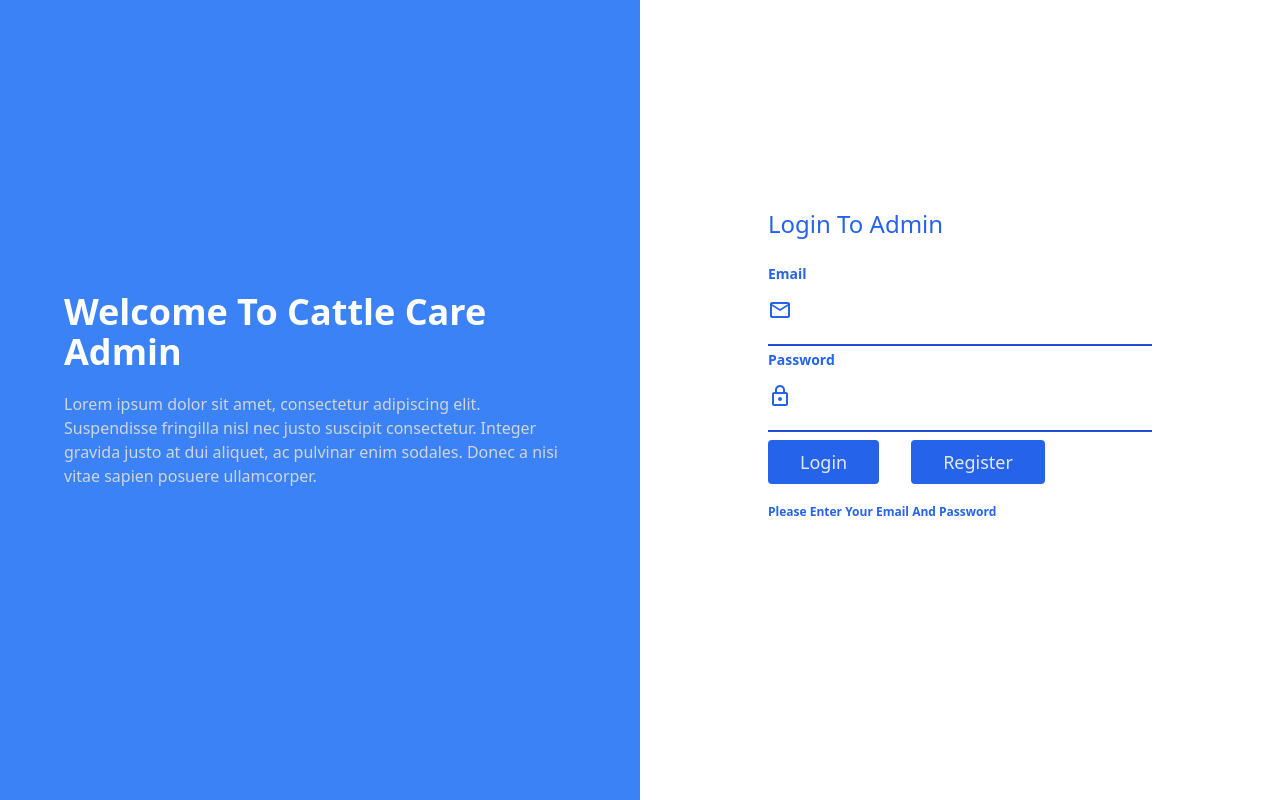
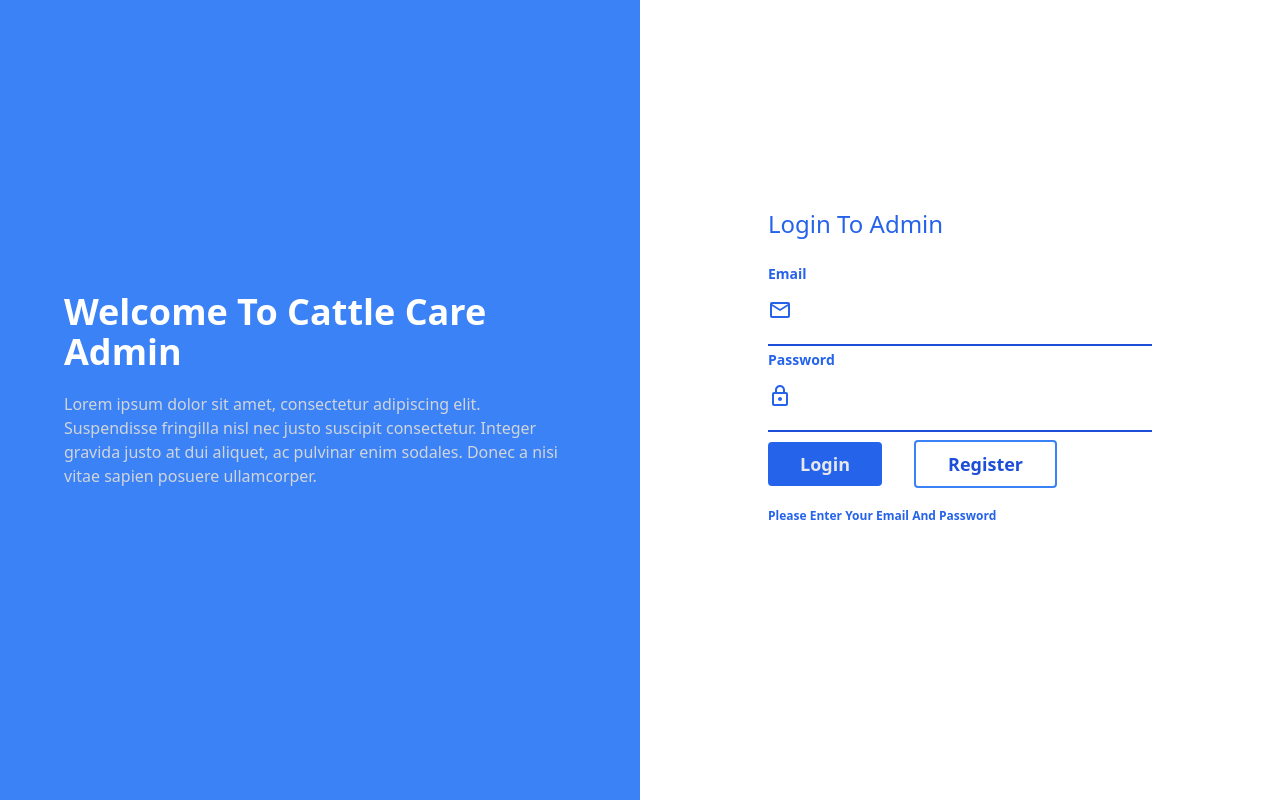
Before and after one commit to Cattle-Care/cattle-care-admin, a React (Create React App) app: page /login in a window 1280 px wide. Built offline with nearby package versions, Linux system fonts and the light colour scheme.

Commit message:
design changes login button

```diff
--- a/public/index.html
+++ b/public/index.html
@@ -24,7 +24,7 @@
       work correctly both with client-side routing and a non-root public URL.
       Learn how to configure a non-root public URL by running `npm run build`.
     -->
-    <title>React App</title>
+    <title>Cattle-care-admin</title>
   </head>
   <body>
     <noscript>You need to enable JavaScript to run this app.</noscript>
--- a/src/components/LoginForm.js
+++ b/src/components/LoginForm.js
@@ -53,7 +53,7 @@ function LoginForm({ loading = false, error, onSubmit }) {
 
           <button
             type="submit"
-            className="text-gray-200 bg-blue-600 border-0 py-2 my-2 px-8 focus:outline-none
+            className="text-gray-200 font-semibold bg-blue-600 border-0 py-2 my-2 px-8 focus:outline-none
                     hover:bg-blue-700 rounded text-lg"
           >
             {loading ? 'Loading...' : 'Login'}
@@ -61,8 +61,8 @@ function LoginForm({ loading = false, error, onSubmit }) {
           <Link to="/register">
             <button
               type="button"
-              className="text-gray-200 bg-blue-600 border-0 py-2 my-2 px-8 focus:outline-none
-                    hover:bg-blue-700 rounded text-lg ml-8"
+              className="text-blue-700 font-semibold  border-2 border-blue-500 py-2 my-2 px-8 focus:outline-none
+                   hover:bg-gray-200  rounded text-lg ml-8"
             >
               Register
             </button>
--- a/src/components/global/Sidebar.js
+++ b/src/components/global/Sidebar.js
@@ -1,4 +1,4 @@
-import React from 'react';
+import React, { useState, useEffect } from 'react';
 import { gql, useQuery } from '@apollo/client';
 import { Link } from 'react-router-dom';
 import {
@@ -26,12 +26,14 @@ const handleClick = () => {
   window.localStorage.clear();
   window.location.reload();
 };
-const getProfileValue = () => {
+function Sidebar() {
   // eslint-disable-next-line unused-imports/no-unused-vars
   const { error, data, loading } = useQuery(getProfile);
-  console.log('value of data', data);
-};
-function Sidebar() {
+  // eslint-disable-next-line unused-imports/no-unused-vars
+  const [value, setValue] = useState();
+  const firstName = data ? data.me.profile.firstName : null;
+  const lasttName = data ? data.me.profile.lastName : null;
+  // const lasttName = data ? data.me.profile.lasttName : null;
   return (
     <div className="flex flex-row  ">
       <div className=" fixed  w-1/5 bg-white   h-screen shadow-md ">
@@ -51,12 +53,14 @@ function Sidebar() {
             src="https://cdn.pixabay.com/photo/2013/07/13/10/07/man-156584__340.png"
             alt="user-img"
           />
-          <p className="text-black font-bold">Emma Tailor</p>
+          <p className="text-black font-bold">
+            {firstName} <span>{lasttName}</span>
+          </p>
           <p className="text-black font-semibold opacity-70">Senior Web devloper</p>
           <Link to="/profile">
             <button
               type="button"
-              onClick={() => getProfileValue}
+              // onClick={getProfileValue}
               className="py-2 px-4 bg-blue-900 rounded-lg text-sm text-white text-center focus:outline-none "
             >
               View Profile
--- a/src/pages/Profile.js
+++ b/src/pages/Profile.js
@@ -14,8 +14,8 @@ function Profile() {
             />
           </div>
           <div className="text-center text-gray-300 px-3 pb-6 pt-2">
-            <h3 className=" text-sm bold font-sans">hjsahhsadh</h3>
-            <p className="mt-2 font-sans font-light text-grey-dark">dhgfhdgfhdgfhdgf</p>
+            <h3 className=" text-sm bold font-sans">nasim akhtar</h3>
+            <p className="mt-2 font-sans font-light text-grey-dark">email</p>
           </div>
         </div>
       </Layout>
--- a/src/pages/Register.js
+++ b/src/pages/Register.js
@@ -132,7 +132,7 @@ function Register({ history }) {
               </div>
               <button
                 type="submit"
-                className="text-gray-200 bg-blue-600 border-0 py-2 my-2 px-8 focus:outline-none hover:bg-blue-700 rounded text-lg"
+                className="text-gray-200 font-semibold bg-blue-600 border-0 py-2 my-2 px-8 focus:outline-none hover:bg-blue-700 rounded text-lg"
               >
                 {loading ? 'Loading...' : 'Register'}
                 {/* Register */}
@@ -140,7 +140,7 @@ function Register({ history }) {
               <Link to="/Login">
                 <button
                   type="button"
-                  className="text-gray-200 bg-blue-600 border-0 py-2 my-2 px-8 ml-4 focus:outline-none hover:bg-blue-700 rounded text-lg"
+                  className="text-blue-700  border-2 font-semibold border-blue-500 py-2 my-2 px-8 ml-4 focus:outline-none hover:bg-gray-200 rounded text-lg"
                 >
                   Login
                 </button>
```
